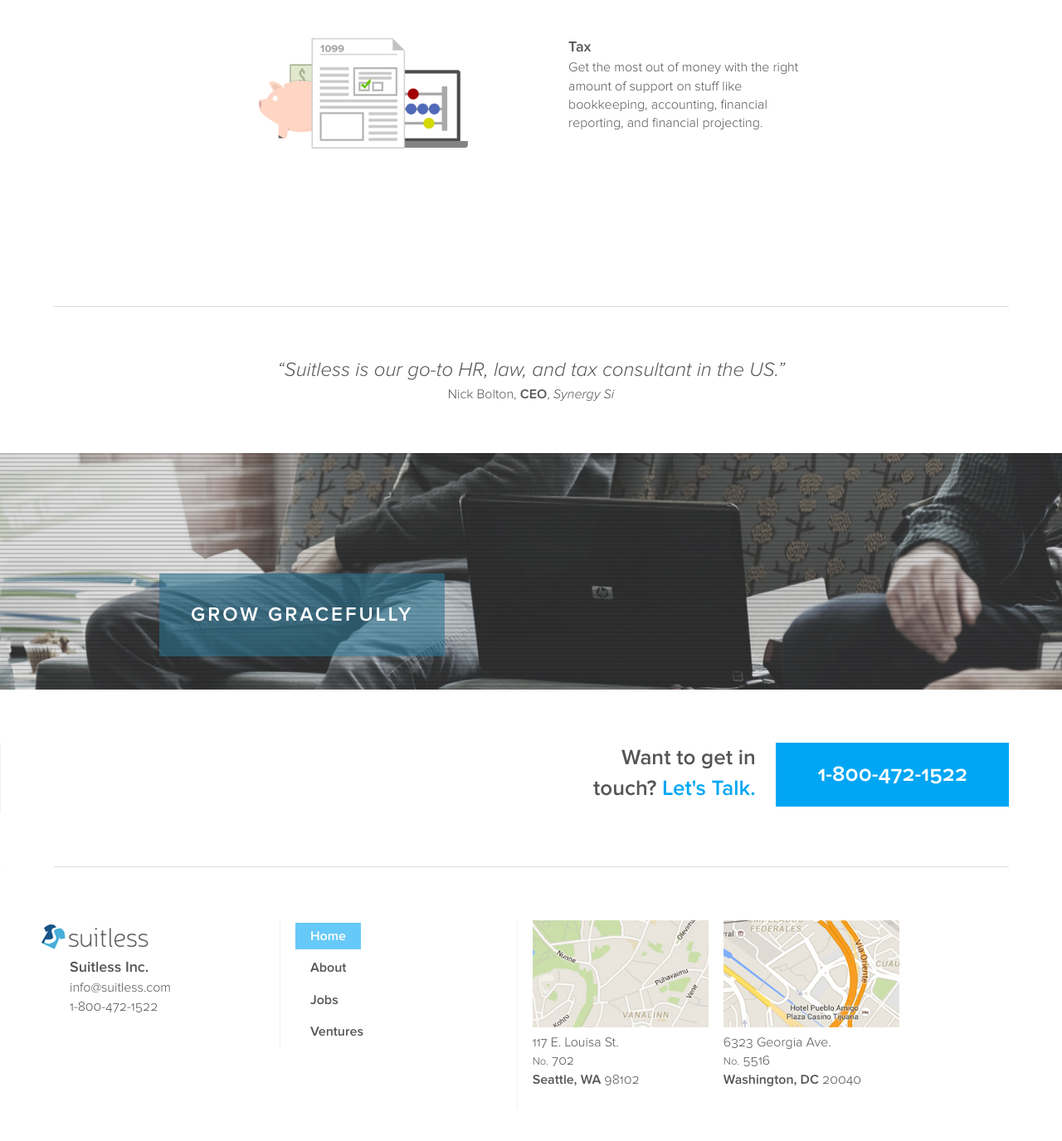
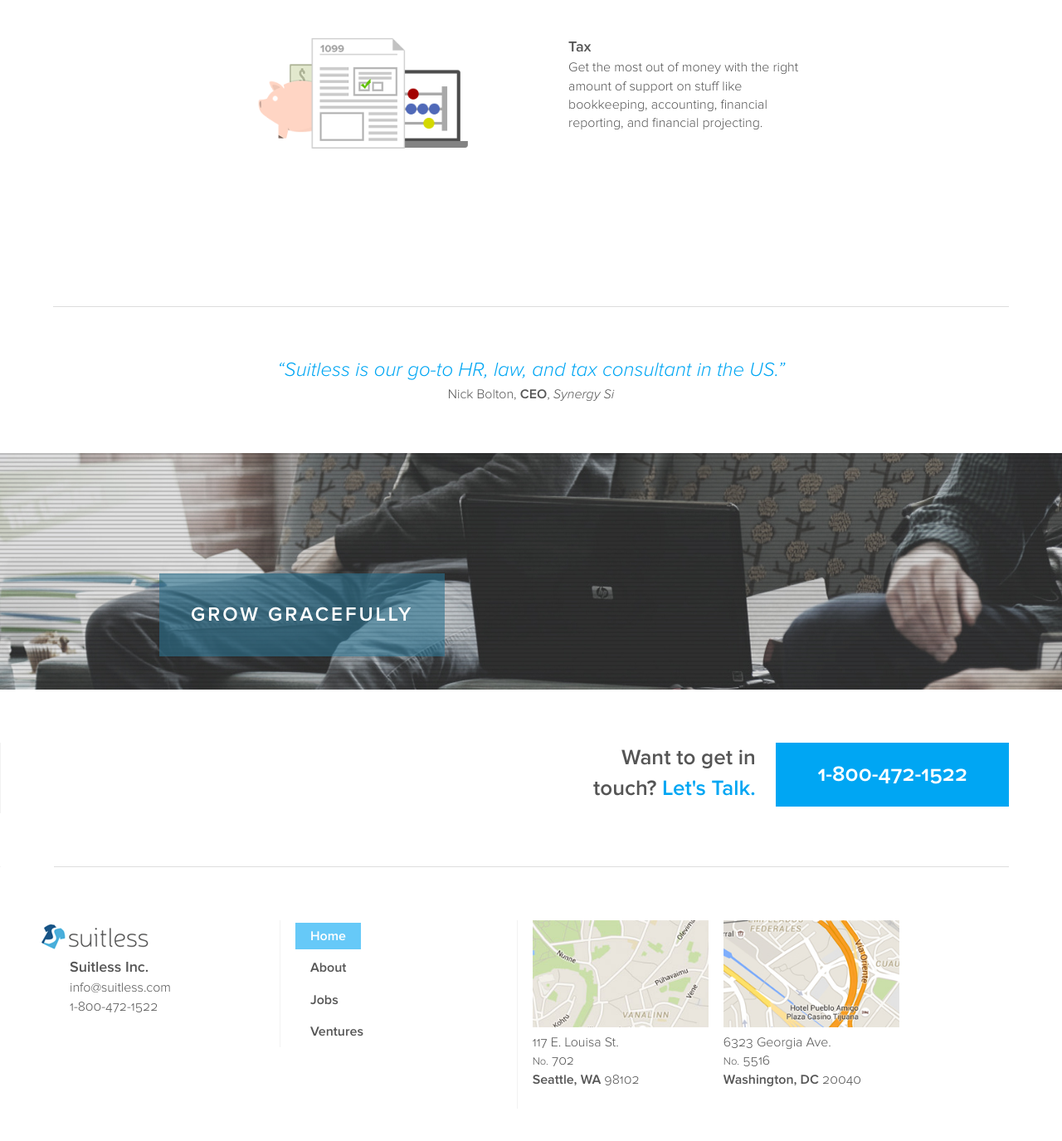
Before and after one commit to flanban/redolent-octo-kumquat, a Jekyll site: the page built from index.html, in a window 1280 px wide and 1400 px high, scrolled down 2239 px. Shown: the top 1375 px of the window at 83% size. Built offline with Jekyll 4.4.1, drawn with Linux system fonts in a browser that asks for light colours.

Commit message:
clean up some font css

```diff
--- a/_sass/_about.scss
+++ b/_sass/_about.scss
@@ -49,9 +49,6 @@
 .about-4 {
   text-align:center;
   padding:60px;
-  .quote-1 {
-    color:#00a6f3;
-  }
 }
 
 .about-5 {
--- a/_sass/_home.scss
+++ b/_sass/_home.scss
@@ -107,9 +107,6 @@ body { // need to namespace this
   }
 }
 .home-3 {
-  .quote-1 {
-    color:#00a6f3;
-  }
   > div {
     display:inline-block;
     width:49%;
@@ -206,8 +203,5 @@ body { // need to namespace this
   padding:60px;
   @media(max-width: 480px) {
     padding:60px 30px;
-    h5 {
-      color:#00a6f3;
-    }
   }
 }
--- a/_sass/_typography.scss
+++ b/_sass/_typography.scss
@@ -63,6 +63,7 @@ body {
   font-family:"proxima-nova-lt-it", 'helvetica', 'arial', sans-serif;
   font-size:24px;
   font-style: italic;
+  color:#00a6f3;
   @media (max-width: 480px) {
     font-size: xx-large;
   }
```
